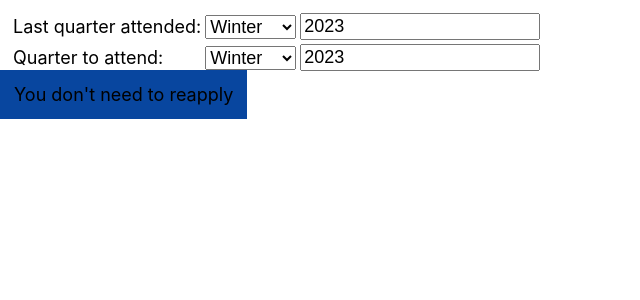
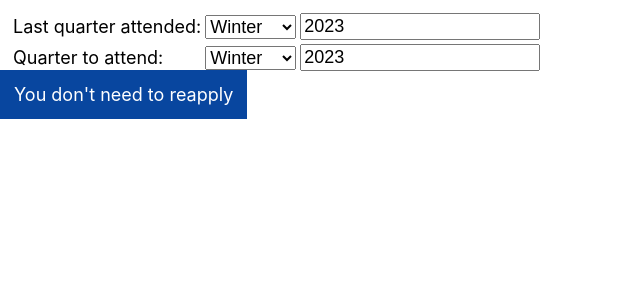
Before and after one commit to ajadczak/apply-helper, a React (Create React App) app: page / in a window 1280 px wide. Shown: the top 300 px of the page, without its empty margins (0-640 px from the left). Built offline with nearby package versions, Linux system fonts and the light colour scheme.

Commit message:
slightly fade on change value

```diff
--- a/src/App.css
+++ b/src/App.css
@@ -13,6 +13,17 @@ span {
 
 .green {
   background-color: #08469f;
+  color: white;
+}
+
+.fadeIn {
+  opacity: 1;
+  transition: opacity 0.3s;
+}
+
+.fadeOut {
+  opacity: 0.7;
+  transition: opacity 0.3s;
 }
 
 .red {
--- a/src/App.js
+++ b/src/App.js
@@ -7,8 +7,11 @@ function App() {
   const [fromSemester, setFromSemester] = useState();
   const [toSemester, setToSemester] = useState();
   const [qualifies, setQualifies] = useState(true);
+  const [calculating, setCalculating] = useState(false)
 
   useEffect(() => {
+    setCalculating(true);
+    setTimeout(() => {
       const yearDiff = toYear - fromYear;
       if (yearDiff < 3) {
         setQualifies(true);
@@ -19,6 +22,9 @@ function App() {
           setQualifies(false);
         }
       }
+      setCalculating(false);
+    }, 200)
+
   }, [fromYear, fromSemester, toYear, toSemester])
 
   return (
@@ -74,10 +80,10 @@ function App() {
       </table>
 
       {qualifies && (
-        <span className="green">You don't need to reapply</span>
+        <span className={["green", calculating === true ? "fadeOut" : "fadeIn"].join(" ")}>You don't need to reapply</span>
       )}
       {!qualifies && (
-        <span className="red">You need to reapply</span>
+        <span className={["red", calculating === true ? "fadeOut" : "fadeIn"].join(" ")}>You need to reapply</span>
       )}
     </div>
   );
```
Lines whose indentation alone changed are shown as unchanged.
